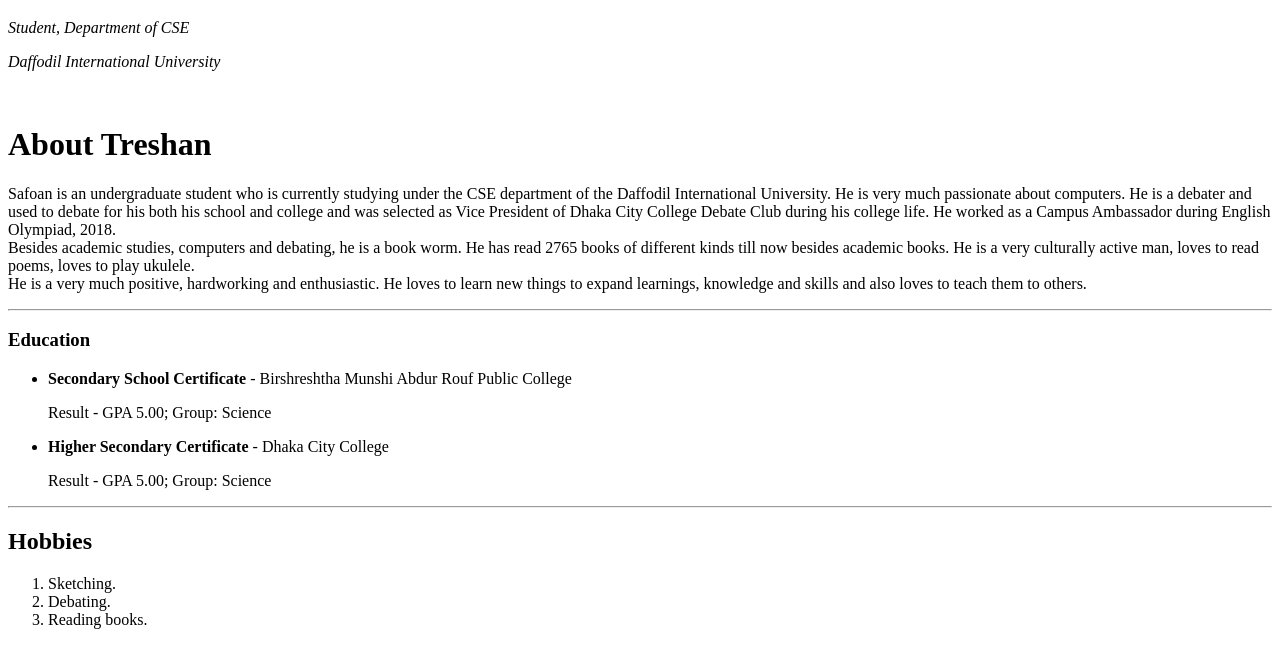
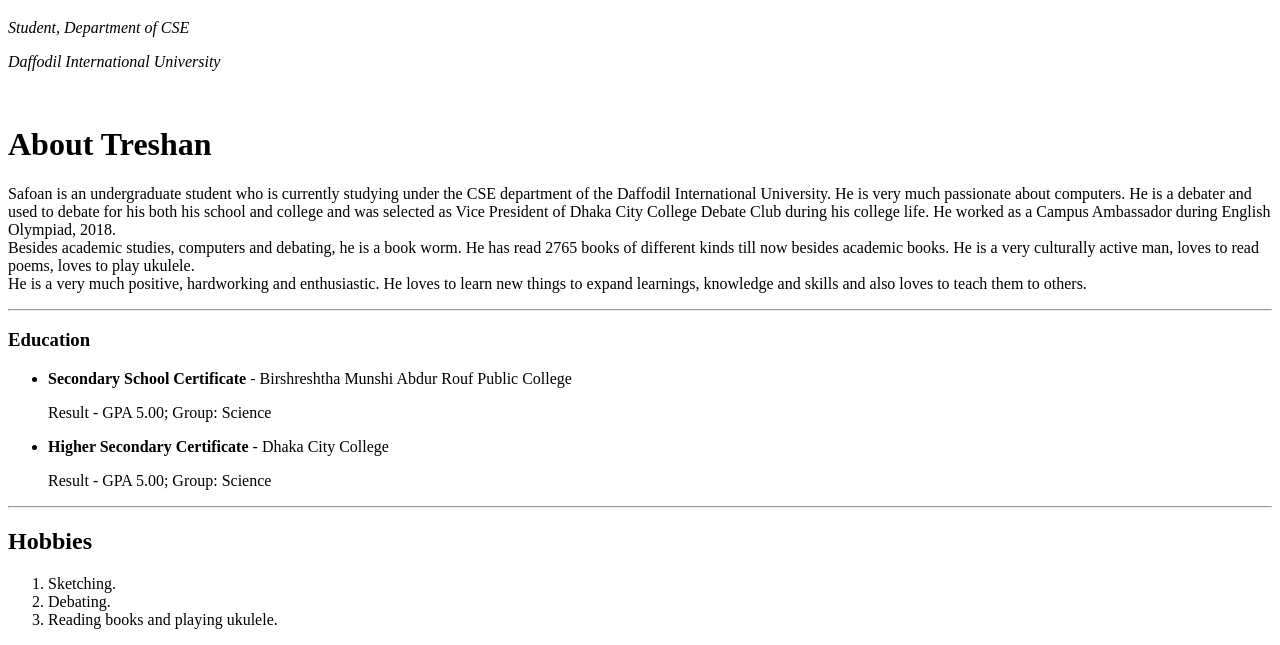
Before and after one commit to treshan007/DevelopmentPractices, a plain HTML site: page htmlPersonalSite/index.html in a window 1280 px wide. Shown: the part 585-1230 px from the top of the page. Drawn offline with Linux system fonts and the light colour scheme.

Commit message:
I edited the html file.

```diff
--- a/htmlPersonalSite/index.html
+++ b/htmlPersonalSite/index.html
@@ -44,7 +44,7 @@
       Debating.
     </li>
     <li>
-      Reading books.
+      Reading books and playing ukulele.
     </li>
   </ol>
   </p>
```
